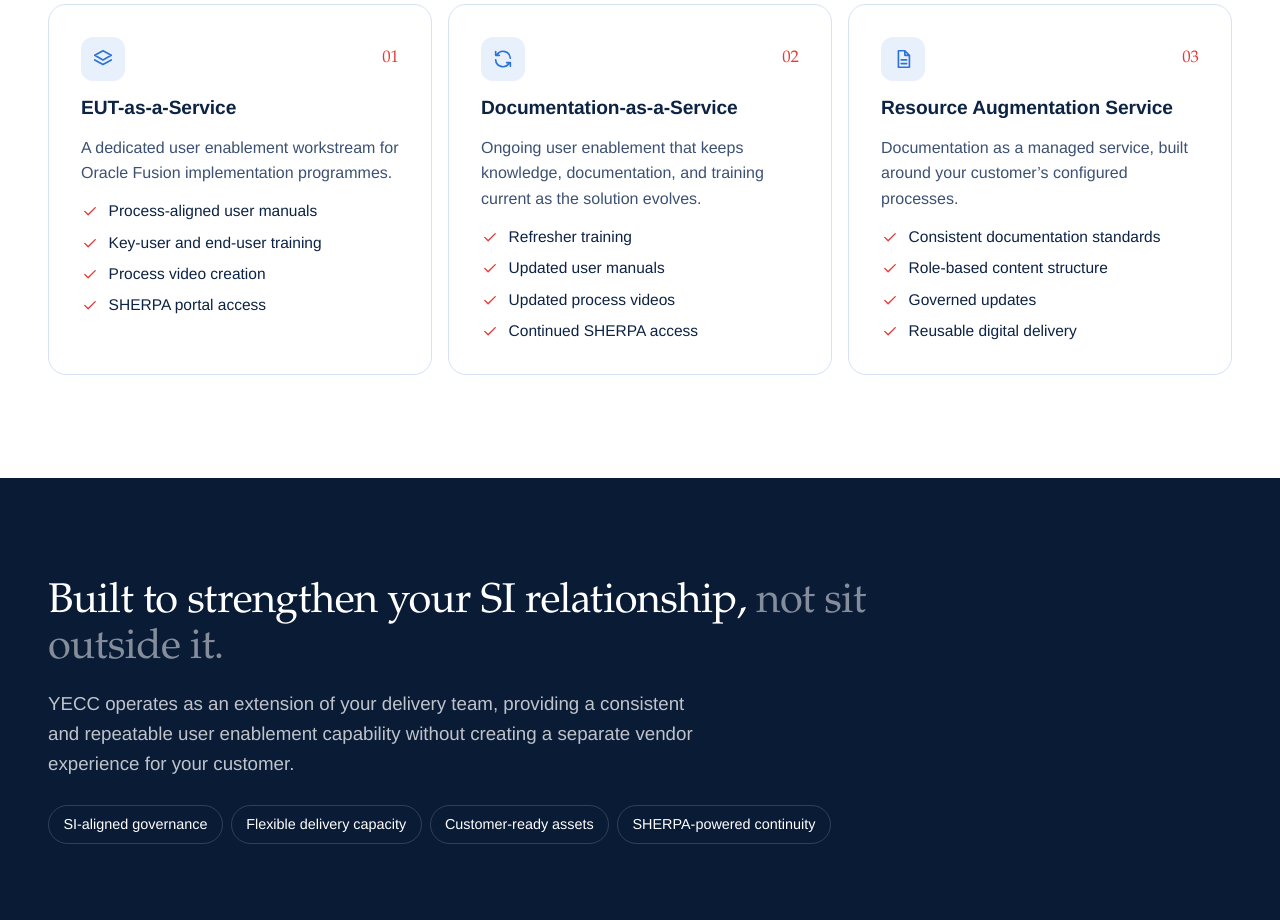
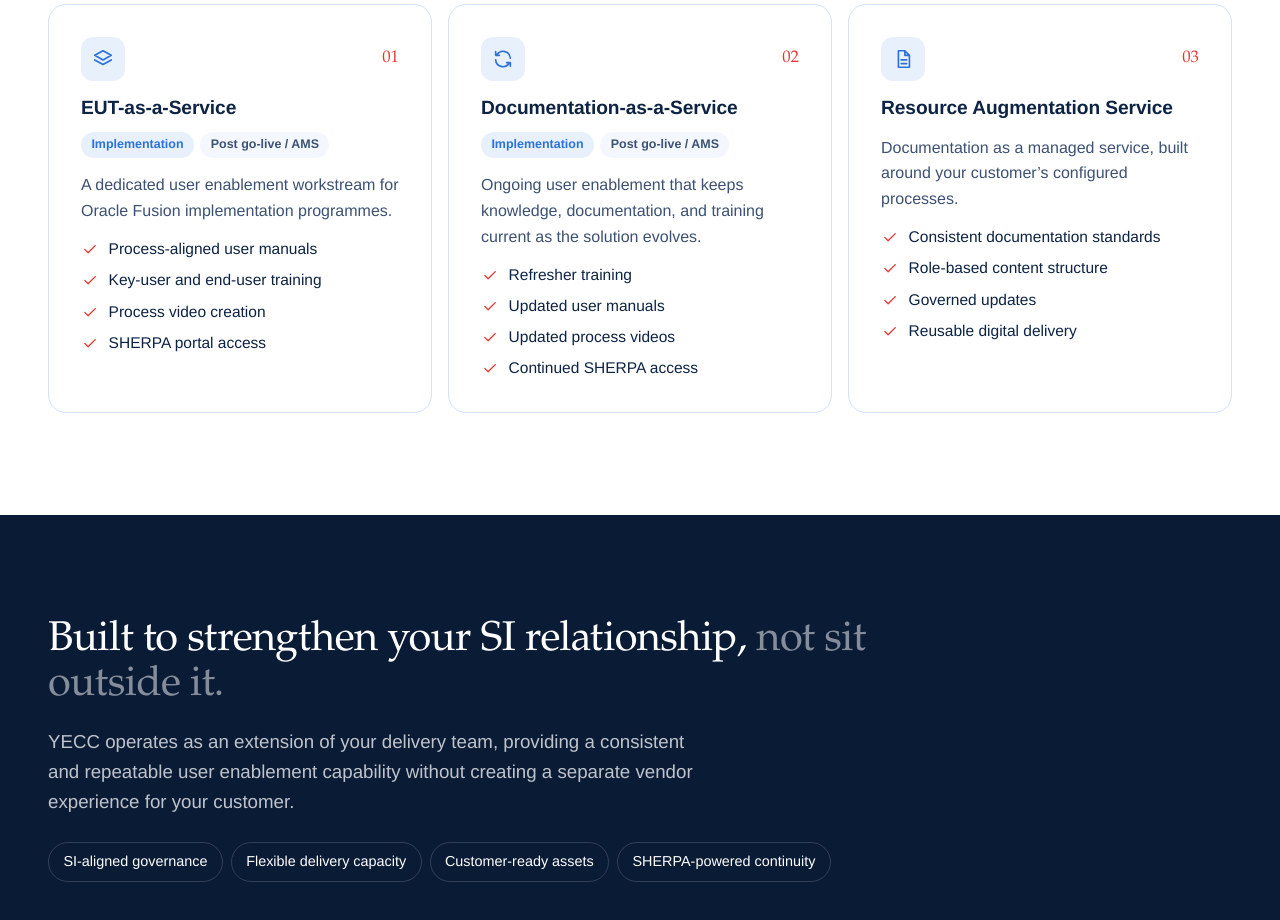
Before and after one commit to urperfectdude/yecc-webpage, an Astro site in the folder v2/: page /partnerships in a window 1280 px wide. Shown: the part 980-1900 px from the top of the page. Built offline with nearby package versions, Linux system fonts and the light colour scheme; Astro itself is replaced by a stand-in of ours.

Commit message:
Add engagement-stage chips to the partnership cards
Co-Authored-By: Claude Opus 5.5 <noreply@anthropic.com>

```diff
--- a/v2/src/components/Card.astro
+++ b/v2/src/components/Card.astro
@@ -2,8 +2,8 @@
 import Icon from "./Icon.astro";
 import Checks from "./Checks.astro";
 import { to } from "../lib/site";
-interface Props { title: string; text: string; bullets?: string[]; icon?: string; num?: string; id?: string; href?: string }
-const { title, text, bullets, icon, num, id, href } = Astro.props;
+interface Props { title: string; text: string; bullets?: string[]; icon?: string; num?: string; id?: string; href?: string; tags?: string[] }
+const { title, text, bullets, icon, num, id, href, tags } = Astro.props;
 // A card with an href is clickable as a whole and carries an arrow so it reads that way.
 const Tag = href ? "a" : "div";
 ---
@@ -16,6 +16,7 @@ const Tag = href ? "a" : "div";
     </div>
   )}
   <h3>{title}{href && <Icon name="go" />}</h3>
+  {tags && <ul class="tags">{tags.map((t) => <li>{t}</li>)}</ul>}
   <p>{text}</p>
   {bullets && <Checks items={bullets} />}
   <slot />
--- a/v2/src/pages/partnerships.astro
+++ b/v2/src/pages/partnerships.astro
@@ -30,12 +30,12 @@ import { FORM } from "../lib/site";
     />
     <div class="grid c3">
       <Card
-        id="implementation-enablement" icon="layers" num="01" title="EUT-as-a-Service"
+        id="implementation-enablement" icon="layers" num="01" title="EUT-as-a-Service" tags={["Implementation", "Post go-live / AMS"]}
         text="A dedicated user enablement workstream for Oracle Fusion implementation programmes."
         bullets={["Process-aligned user manuals", "Key-user and end-user training", "Process video creation", "SHERPA portal access"]}
       />
       <Card
-        id="ams-enablement" icon="refresh" num="02" title="Documentation-as-a-Service"
+        id="ams-enablement" icon="refresh" num="02" title="Documentation-as-a-Service" tags={["Implementation", "Post go-live / AMS"]}
         text="Ongoing user enablement that keeps knowledge, documentation, and training current as the solution evolves."
         bullets={["Refresher training", "Updated user manuals", "Updated process videos", "Continued SHERPA access"]}
       />
--- a/v2/src/styles/global.css
+++ b/v2/src/styles/global.css
@@ -227,6 +227,10 @@
   a.card h3 svg { width: 22px; height: 22px; margin-top: 2px; flex: none; color: var(--color-blue); transition: transform 0.18s; }
   a.card:hover h3 svg { transform: translate(3px, -3px); }
   .card p { margin: 0; }
+  /* Small engagement-stage chips under a card title */
+  .tags { display: flex; flex-wrap: wrap; gap: 0.4rem; margin-top: -0.2rem; }
+  .tags li { padding: 0.2rem 0.65rem; border-radius: 999px; background: var(--color-tint); font-size: 0.78rem; font-weight: 600; color: var(--color-body); white-space: nowrap; }
+  .tags li:first-child { background: var(--color-tint-2); color: var(--color-blue); }
   .card-top { display: flex; align-items: center; justify-content: space-between; gap: 1rem; }
   .num { font-family: var(--font-serif); font-size: 1.05rem; color: var(--color-red); font-weight: 500; }
   .icon { width: 44px; height: 44px; display: grid; place-items: center; border-radius: 12px; background: var(--color-tint-2); color: var(--color-blue); flex: none; }
```
